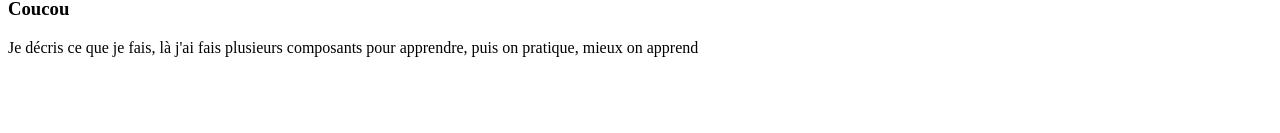
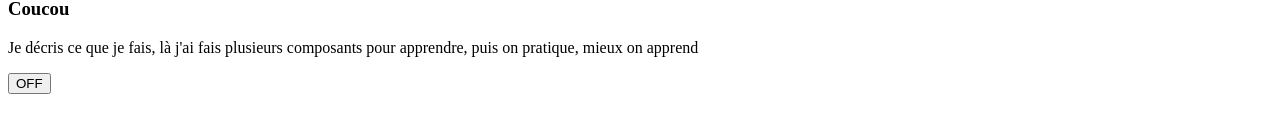
Before and after one commit to GregoryVDev/ToDoList, a React (Vite) app: page / in a window 1280 px wide. Shown: the part 469-602 px from the top of the page. Built offline with nearby package versions, Linux system fonts and the light colour scheme.

Commit message:
Added the component  ToggleButton and added ToggleButton.jsx file

```diff
--- a/src/App.jsx
+++ b/src/App.jsx
@@ -12,6 +12,7 @@
 import { HelloWorld } from "./HelloWorld";
 import { Paragraphe } from "./Paragraphe";
 import { ByeWorld, Description, Titreh3 } from "./ByeWorld";
+import { ToggleButton } from "./ToggleButton";
 
 export const App = () => {
   return (
@@ -32,6 +33,7 @@ export const App = () => {
       <ByeWorld bye="bye bye" />
       <Titreh3 />
       <Description descripte="Je décris ce que je fais, là j'ai fais plusieurs composants pour apprendre, puis on pratique, mieux on apprend" />
+      <ToggleButton />
     </div>
   );
 };
--- /dev/null
+++ b/src/ToggleButton.jsx
@@ -0,0 +1,7 @@
+import React, { useState } from "react";
+
+export function ToggleButton() {
+  const [isOn, setIsOn] = useState(false);
+
+  return <button onClick={() => setIsOn(!isOn)}>{isOn ? "ON" : "OFF"}</button>;
+}
```
